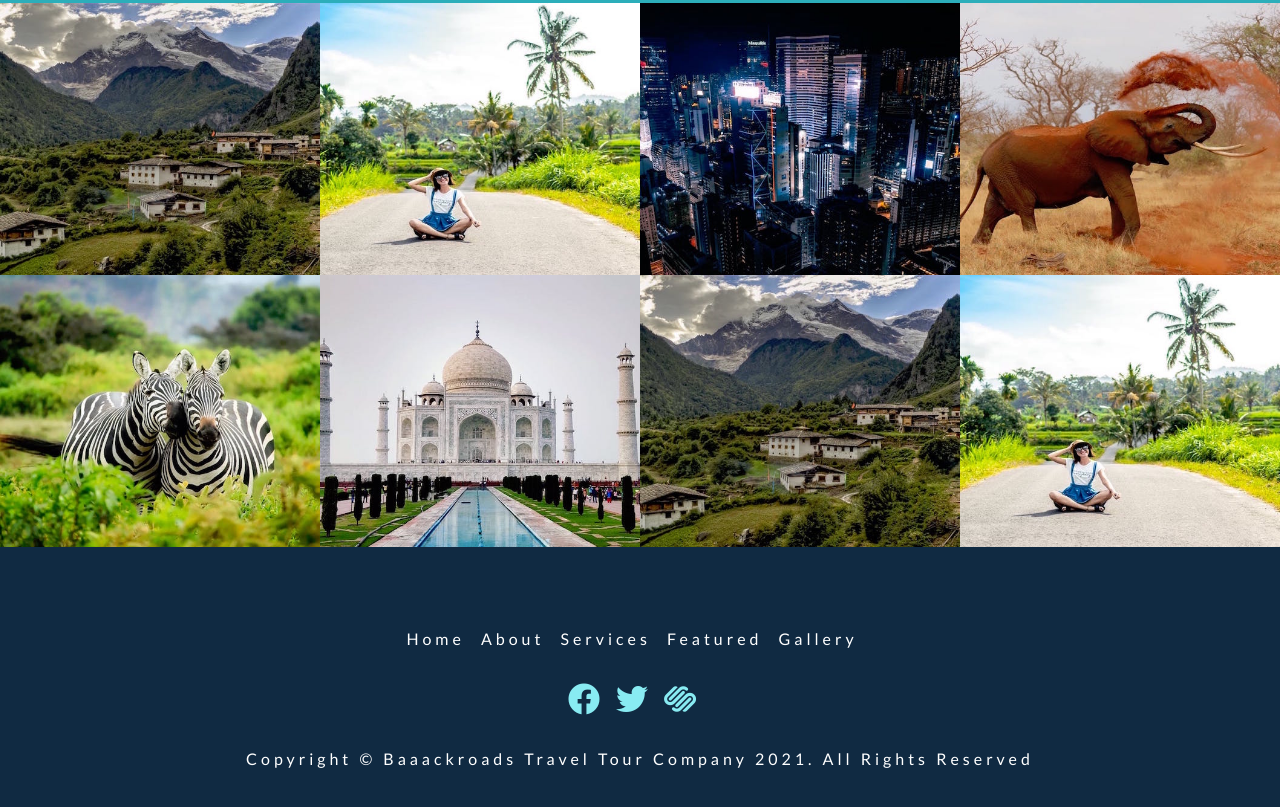
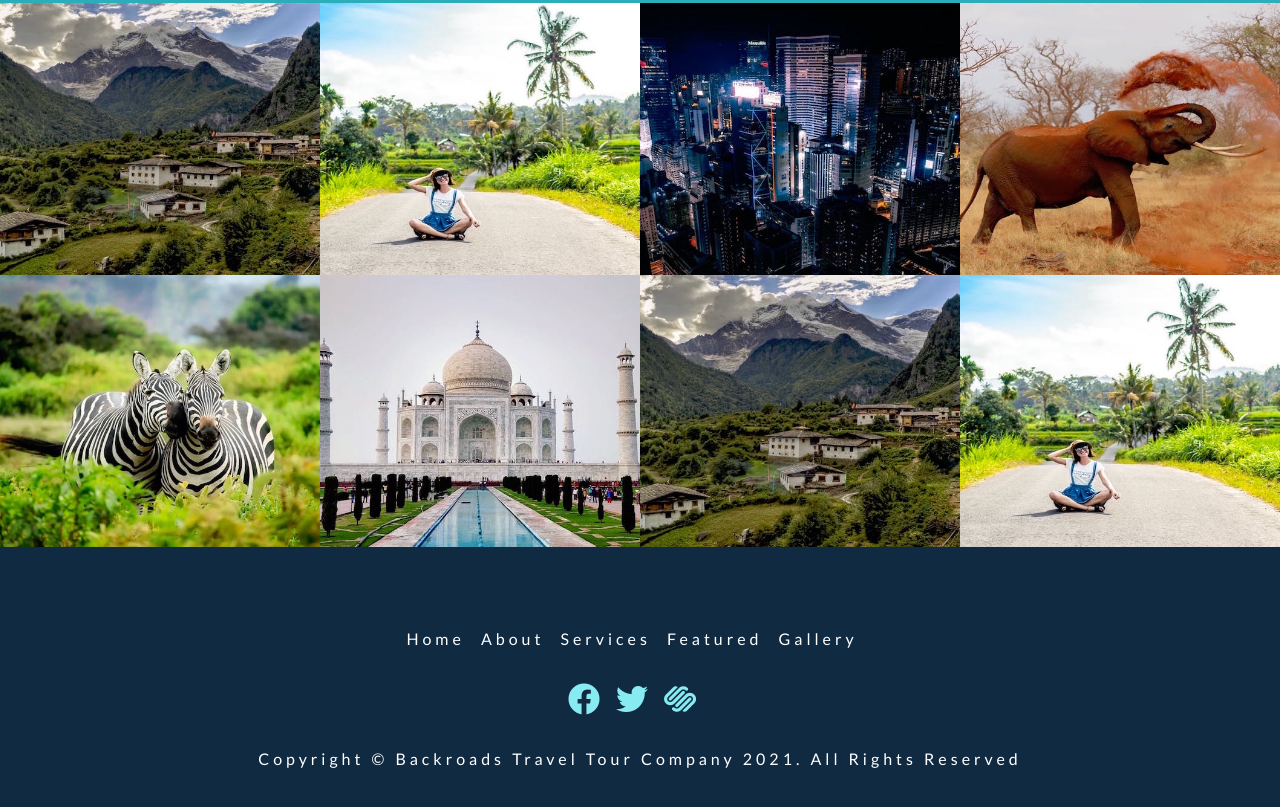
Before and after one commit to vinodkamat008/second-project, a plain HTML site: page index.html in a window 1280 px wide. Shown: the part 3365-4172 px from the top of the page. Drawn offline with Linux system fonts and the light colour scheme.

Commit message:
baackroads

```diff
--- a/index.html
+++ b/index.html
@@ -475,7 +475,7 @@
       </ul>
       <!-- end of footer icons -->
       <p class="copyright">
-        copyright &copy; Baaackroads travel tour company
+        copyright &copy; backroads travel tour company
         <span id="date"></span>. all rights reserved
       </p>
     </footer>
```
